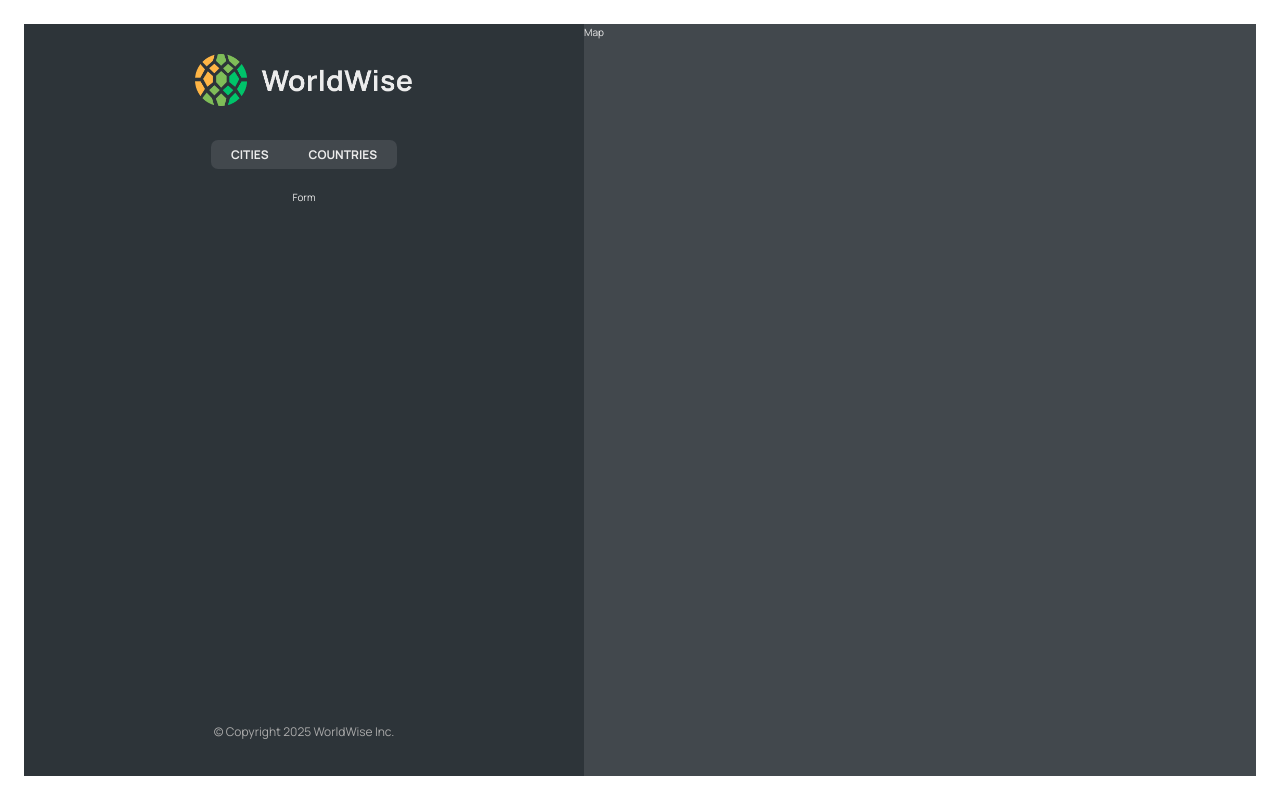
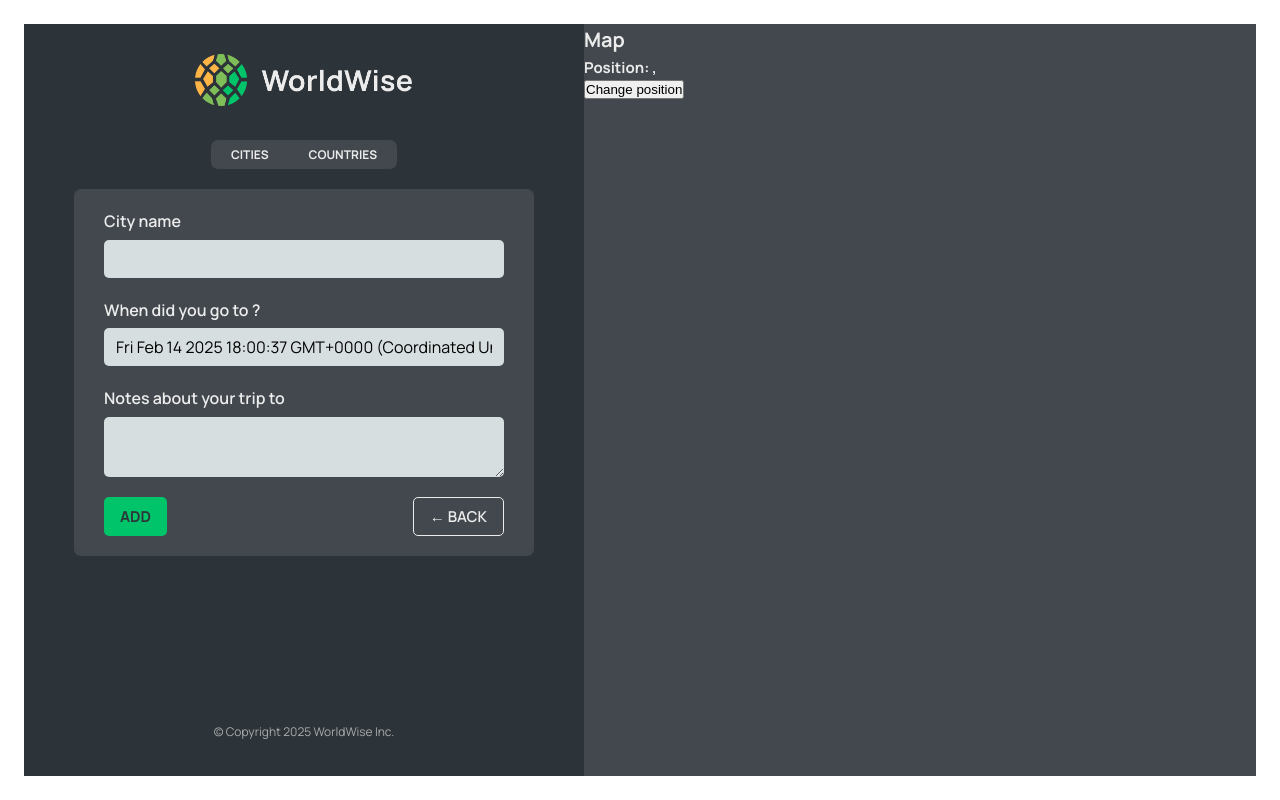
Before and after one commit to rodferprod/world-wise, a React (Vite) app: page /app/form in a window 1280 px wide. Built offline with nearby package versions, Linux system fonts and the light colour scheme; data requests are answered from the project's data file.

Commit message:
feat: Navigating between sections and using parameters through the URL

```diff
--- a/src/App.jsx
+++ b/src/App.jsx
@@ -1,5 +1,5 @@
 import { useEffect, useState } from "react"
-import { BrowserRouter, Routes, Route } from "react-router-dom"
+import { BrowserRouter, Routes, Route, Navigate } from "react-router-dom"
 import Product from "./pages/Product"
 import Pricing from "./pages/Pricing"
 import Homepage from "./pages/Homepage"
@@ -8,6 +8,8 @@ import AppLayout from "./pages/AppLayout"
 import PageNotFound from "./pages/PageNotFound"
 import CityList from "./components/CityList"
 import CountryList from "./components/CountryList"
+import City from "./components/City"
+import Form from "./components/Form"
 
 const BASE_URL = "http://localhost:8000";
 
@@ -49,10 +51,11 @@ function App() {
                 <Route path="pricing" element={<Pricing />} />
                 <Route path="login" element={<Login />} />
                 <Route path="app" element={<AppLayout />}>
-                    <Route index element={<CityList isLoading={isLoading} cities={cities} formatDate={formatDate} />} />
+                    <Route index element={<Navigate replace to='cities' />} />
                     <Route path="cities" element={<CityList isLoading={isLoading} cities={cities} formatDate={formatDate} />} />
+                    <Route path="cities/:id" element={<City />} />
                     <Route path="countries" element={<CountryList isLoading={isLoading} cities={cities} />} />
-                    <Route path="form" element={<p>Form</p>} />
+                    <Route path="form" element={<Form />} />
                 </Route>
                 <Route path="*" element={<PageNotFound />} />
             </Routes>
--- /dev/null
+++ b/src/components/Button.jsx
@@ -0,0 +1,18 @@
+import styles from './Button.module.css';
+import PropTypes from 'prop-types';
+
+Button.propTypes = {
+    children: PropTypes.element,
+    handleClick: PropTypes.func,
+    type: PropTypes.string
+}
+
+function Button({ children, handleClick, type }) {
+    return (
+        <button onClick={handleClick} className={`${styles.btn} ${styles[type]}`}>
+            {children}
+        </button>
+    )
+}
+
+export default Button;
--- a/src/components/City.jsx
+++ b/src/components/City.jsx
@@ -1,53 +1,61 @@
-import ButtonBack from "./ButtonBack";
+import { useParams, useSearchParams } from "react-router-dom";
+import Button from "./Button";
 import styles from "./City.module.css";
-import PropTypes from "prop-types";
 
-City.propTypes = {
-    currentCity: PropTypes.func,
-    formatDate: PropTypes.func
-}
+function City() {
+    const { id } = useParams();
 
-function City({ currentCity, formatDate }) {
+    const [searchParams, setSearchParams] = useSearchParams();
 
-    const { cityName, emoji, date, notes } = currentCity;
+    const lat = searchParams.get("lat");
+    const lng = searchParams.get("lng");
 
     return (
-        <div className={styles.city}>
-            <div className={styles.row}>
-                <h6>City name</h6>
-                <h3>
-                    <span>{emoji}</span> {cityName}
-                </h3>
-            </div>
+        <>
+            <h1>City {id}</h1>
+            <h2>Position: {lat}, {lng}</h2>
+        </>
+    );
 
-            <div className={styles.row}>
-                <h6>You went to {cityName} on</h6>
-                <p>{formatDate(date || null)}</p>
-            </div>
-
-            {notes && (
-                <div className={styles.row}>
-                    <h6>Your notes</h6>
-                    <p>{notes}</p>
-                </div>
-            )}
-
-            <div className={styles.row}>
-                <h6>Learn more</h6>
-                <a
-                    href={`https://en.wikipedia.org/wiki/${cityName}`}
-                    target="_blank"
-                    rel="noreferrer"
-                >
-                    Check out {cityName} on Wikipedia &rarr;
-                </a>
-            </div>
-
-            <div>
-                <ButtonBack />
-            </div>
-        </div>
-    );
+    //const { cityName, emoji, date, notes } = currentCity;
+    //
+    //return (
+    //    <div className={styles.city}>
+    //        <div className={styles.row}>
+    //            <h6>City name</h6>
+    //            <h3>
+    //                <span>{emoji}</span> {cityName}
+    //            </h3>
+    //        </div>
+    //
+    //        <div className={styles.row}>
+    //            <h6>You went to {cityName} on</h6>
+    //            <p>{formatDate(date || null)}</p>
+    //        </div>
+    //
+    //        {notes && (
+    //            <div className={styles.row}>
+    //                <h6>Your notes</h6>
+    //                <p>{notes}</p>
+    //            </div>
+    //        )}
+    //
+    //        <div className={styles.row}>
+    //            <h6>Learn more</h6>
+    //            <a
+    //                href={`https://en.wikipedia.org/wiki/${cityName}`}
+    //                target="_blank"
+    //                rel="noreferrer"
+    //            >
+    //                Check out {cityName} on Wikipedia &rarr;
+    //            </a>
+    //        </div>
+    //
+    //        <div>
+    //            <ButtonBack />
+    //        </div>
+    //    </div>
+    //);
 }
 
 export default City;
--- a/src/components/CityItem.jsx
+++ b/src/components/CityItem.jsx
@@ -1,25 +1,29 @@
 import PropTypes from 'prop-types';
 import styles from './CityItem.module.css';
+import { Link } from 'react-router-dom';
 
 CityItem.propTypes = {
-    city: PropTypes.func,
+    city: PropTypes.object,
     formatDate: PropTypes.func
 }
 
 function CityItem({ city, formatDate }) {
     const {
+        id,
         cityName,
         emoji,
         date,
-        //notes
+        position
     } = city;
 
     return (
-        <li className={styles.cityItem}>
-            <span className={styles.emoji}>{emoji}</span>
-            <h2 className={styles.name}>{cityName}</h2>
-            <time className={styles.date}>{formatDate(date)}</time>
-            <button className={styles.deleteBtn}>&times;</button>
+        <li>
+            <Link className={styles.cityItem} to={`${id}?lat=${position.lat}&lng=${position.lng}`}>
+                <span className={styles.emoji}>{emoji}</span>
+                <h2 className={styles.name}>{cityName}</h2>
+                <time className={styles.date}>{formatDate(date)}</time>
+                <button className={styles.deleteBtn}>&times;</button>
+            </Link>
         </li>
     )
 }
--- a/src/components/CountryItem.jsx
+++ b/src/components/CountryItem.jsx
@@ -2,7 +2,7 @@ import styles from "./CountryItem.module.css";
 import PropTypes from 'prop-types';
 
 CountryItem.propTypes = {
-    country: PropTypes.array
+    country: PropTypes.object
 }
 
 function CountryItem({ country }) {
--- a/src/components/Form.jsx
+++ b/src/components/Form.jsx
@@ -1,8 +1,9 @@
 // "https://api.bigdatacloud.net/data/reverse-geocode-client?latitude=0&longitude=0"
 
 import { useState } from "react";
-
+import Button from "./Button";
 import styles from "./Form.module.css";
+import { useNavigate } from "react-router-dom";
 
 export function convertToEmoji(countryCode) {
     const codePoints = countryCode
@@ -17,6 +18,13 @@ function Form() {
     const [country, setCountry] = useState("");
     const [date, setDate] = useState(new Date());
     const [notes, setNotes] = useState("");
+
+    const navigate = useNavigate();
+
+    function handleClickBack(ev) {
+        ev.preventDefault();
+        navigate(-1);
+    }
 
     return (
         <form className={styles.form}>
@@ -49,8 +57,8 @@ function Form() {
             </div>
 
             <div className={styles.buttons}>
-        <button>Add</button>
-        <button>&larr; Back</button>
+                <Button type='primary'>Add</Button>
+                <Button handleClick={handleClickBack} type='back'>&larr; Back</Button>
             </div>
         </form>
     );
--- a/src/components/Map.jsx
+++ b/src/components/Map.jsx
@@ -1,9 +1,25 @@
+import { useNavigate, useSearchParams } from "react-router-dom";
 import styles from './Map.module.css'
 
 function Map() {
+    const navigate = useNavigate();
+
+    const [searchParams, setSearchParams] = useSearchParams();
+
+    const lat = searchParams.get("lat");
+    const lng = searchParams.get("lng");
+
+    const changePosition = () => setSearchParams({
+        lat: 49.74392874,
+        lng: 102.78985735
+    });
+
     return (
-        <div className={styles.mapContainer}>
-            Map
+        <div className={styles.mapContainer} onClick={() => navigate("form")}>
+            <h1>Map</h1>
+            <h2>Position: {lat}, {lng}</h2>
+
+            <button onClick={changePosition}>Change position</button>
         </div>
     )
 }
```
Also changed, not shown: src/components/ButtonBack.jsx (deleted, +0 -9 lines). Lines whose indentation alone changed are shown as unchanged.
